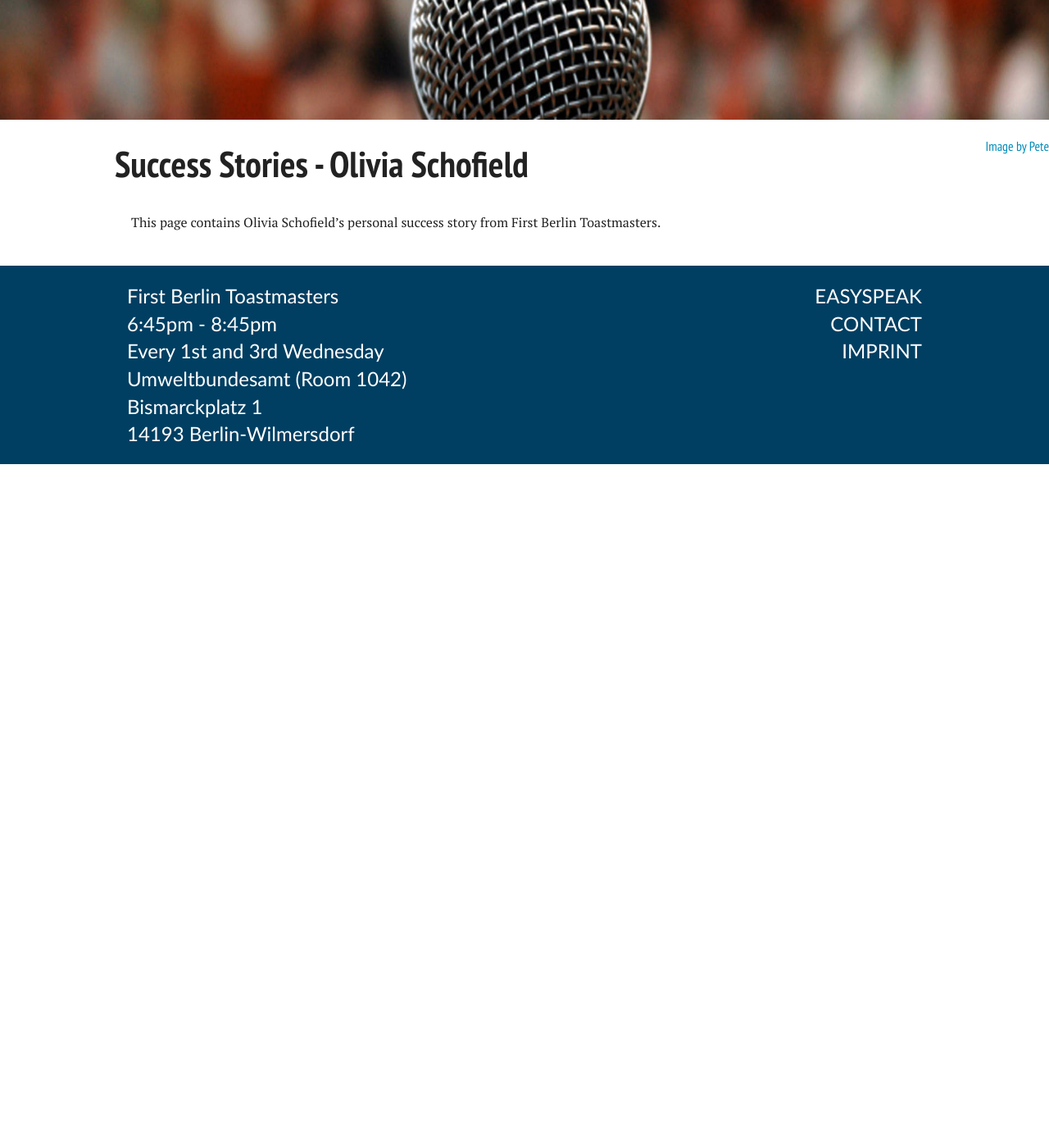
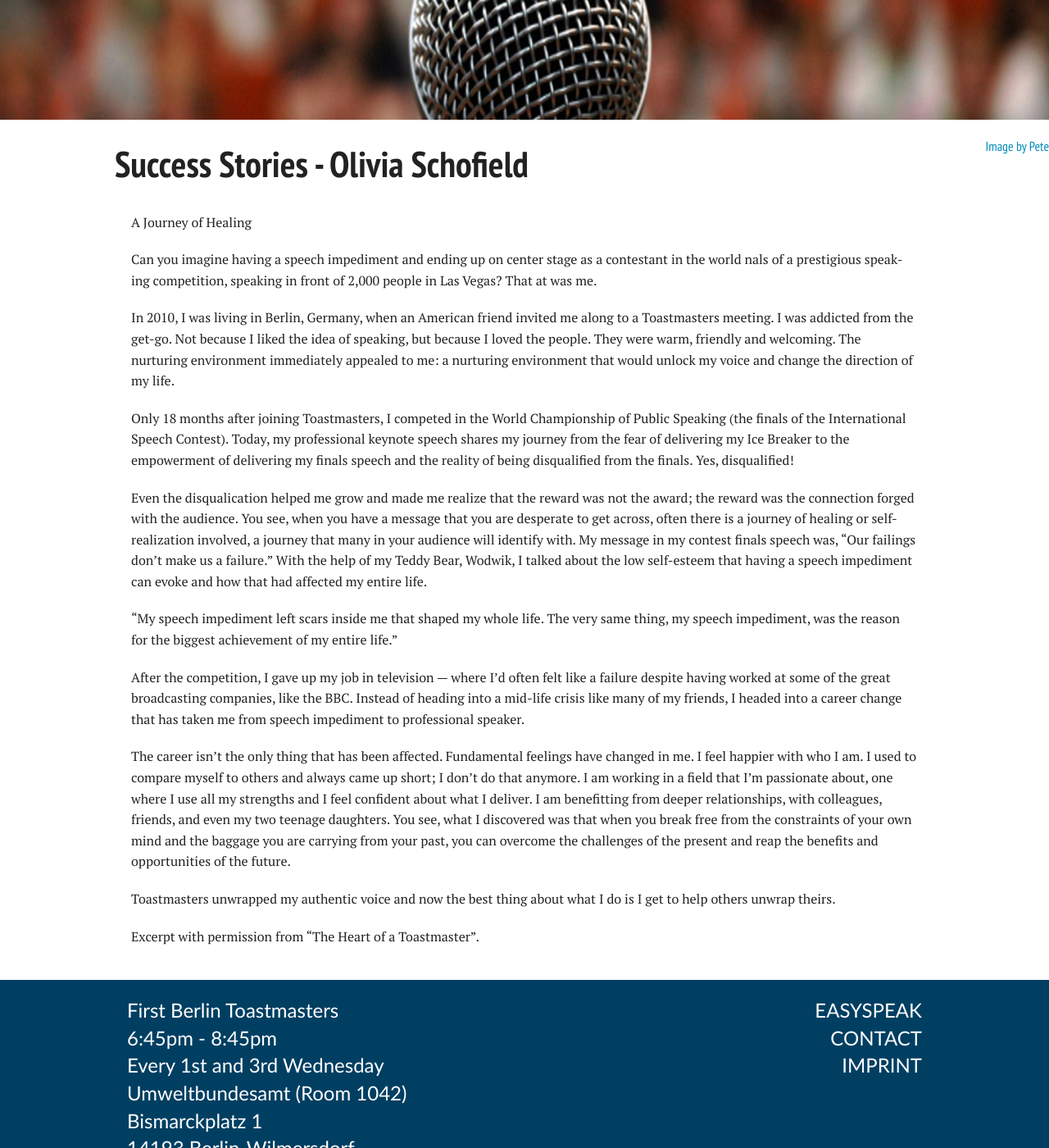
Before and after one commit to theHealingCosmos/fbtm_website, a Jekyll site: the page built from olivia_schofield.md, in a window 1280 px wide and 1400 px high, scrolled down 254 px. Shown: the whole window at 82% size. Built offline with Jekyll 4.4.1, drawn with Linux system fonts in a browser that asks for light colours; some web fonts are replaced; comment, search, counter and statistics services are not loaded; before the commit the page ends 900 px from its top, so only the background shows below that.

Commit message:
Added Olivia Schofield's success story.

```diff
--- a/olivia_schofield.md
+++ b/olivia_schofield.md
@@ -9,4 +9,25 @@ image:
   creditlink: https://www.flickr.com/photos/comedynose/3638971241/
 
 ---
-This page contains Olivia Schofield's personal success story from First Berlin Toastmasters.
+
+
+A Journey of Healing
+
+Can you imagine having a speech impediment and ending up on center stage as a contestant in the world  nals of a prestigious speak- ing competition, speaking in front of 2,000 people in Las Vegas? That at was me.
+
+In 2010, I was living in Berlin, Germany, when an American friend invited me along to a Toastmasters meeting. I was addicted from the get-go. Not because I liked the idea of speaking, but because I loved the people.  They were warm, friendly and welcoming.  The nurturing environment immediately appealed to me: a nurturing environment that would unlock my voice and change the direction of my life.
+
+Only 18 months after joining Toastmasters, I competed in the World Championship of Public Speaking (the  finals of the International Speech Contest). Today, my professional keynote speech shares my journey from the fear of delivering my Ice Breaker to the empowerment of delivering my  finals speech and the reality of being disqualified from the  finals. Yes, disqualified!
+
+Even the disqualication helped me grow and made me realize that the reward was not the award; the reward was the connection forged with the audience. You see, when you have a message that you are desperate to get across, often there is a journey of healing or self-realization involved, a journey that many in your audience will identify with. My message in my contest  finals speech was, “Our failings don’t make us a failure.” With the help of my Teddy Bear, Wodwik, I talked about the low self-esteem that having a speech impediment can evoke and how that had affected my entire life.
+
+
+“My speech impediment left scars inside me that shaped my whole life.  The very same thing, my speech impediment, was the reason for the biggest achievement of my entire life.”
+
+After the competition, I gave up my job in television — where I’d often felt like a failure despite having worked at some of the great broadcasting companies, like the BBC. Instead of heading into a mid-life crisis like many of my friends, I headed into a career change that has taken me from speech impediment to professional speaker.
+
+ The career isn’t the only thing that has been affected. Fundamental feelings have changed in me. I feel happier with who I am. I used to compare myself to others and always came up short; I don’t do that anymore. I am working in a  field that I’m passionate about, one where I use all my strengths and I feel confident about what I deliver. I am benefitting from deeper relationships, with colleagues, friends, and even my two teenage daughters. You see, what I discovered was that when you break free from the constraints of your own mind and the baggage you are carrying from your past, you can overcome the challenges of the present and reap the benefits and opportunities of the future.
+
+ Toastmasters unwrapped my authentic voice and now the best thing about what I do is I get to help others unwrap theirs.
+
+ Excerpt with permission from "The Heart of a Toastmaster".
```
